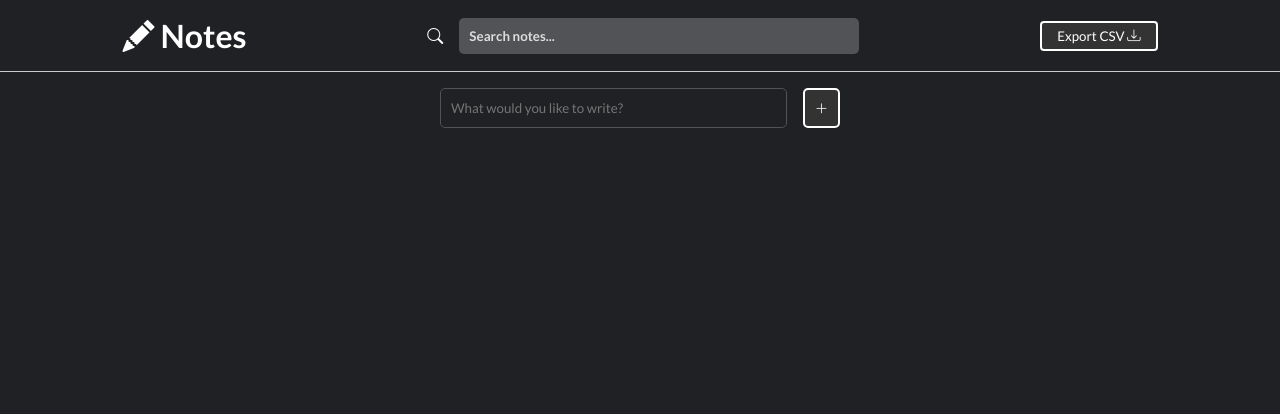
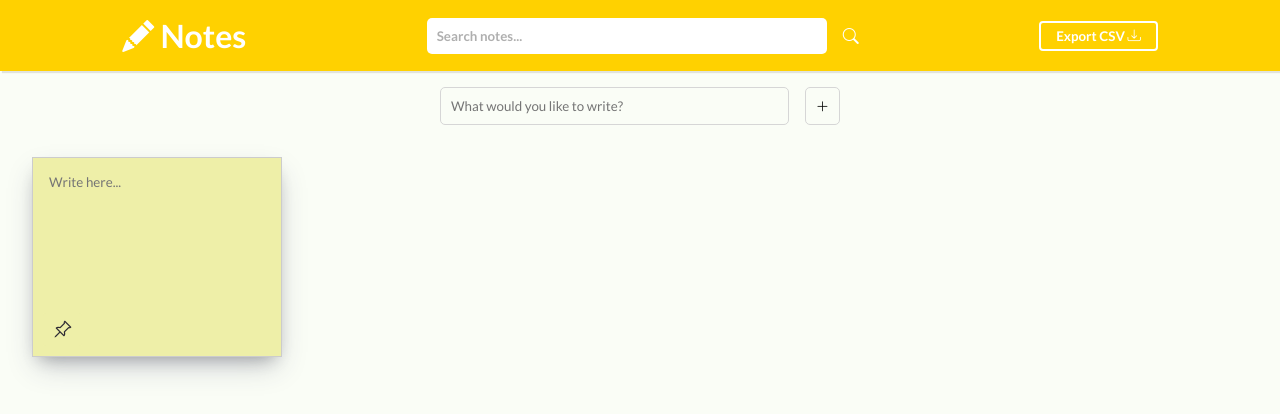
Before and after one commit to ednanf/JS-Stickies, a plain HTML site: page index.html in a window 1280 px wide. Drawn offline with nearby package versions, Linux system fonts and the light colour scheme.

Commit message:
Change UI color scheme

```diff
--- a/css/style.css
+++ b/css/style.css
@@ -7,27 +7,30 @@
 }
 
 body {
-	background-color: #202124;
+	background-color: #fafdf6;
 }
 
 /* cabeçalho */
 header {
-	border-bottom: 1px solid #ccc;
+	background-color: #ffd100;
+	/* border-bottom: 1px solid #ccc; */
 	padding: 1rem 2rem;
 	color: #fff;
 	display: flex;
 	align-items: center;
 	justify-content: space-around;
+	box-shadow: 2px 2px 1px rgba(0, 0, 0, 0.1);
 }
 
 #search-container {
 	display: flex;
 	align-items: center;
 	gap: 1rem;
+	font-size: bold;
 }
 
 #input-search {
-	background-color: #525356;
+	background-color: #fff;
 	border-radius: 5px;
 	border: none;
 	padding: 10px;
@@ -37,17 +40,18 @@ header {
 }
 
 #input-search::placeholder {
-	color: #ddd;
+	color: #afafaf;
 }
 
 #button-export-notes {
-	background-color: #333;
+	background-color: #ffd100;
 	border: 2px solid #fff;
 	border-radius: 4px;
 	color: #fff;
 	padding: 5px 15px;
 	cursor: pointer;
 	transition: 0.4s;
+	font-weight: bold;
 }
 
 #button-export-notes:hover {
@@ -72,21 +76,23 @@ header {
 #new-note-container input {
 	flex: 1;
 	background-color: transparent;
-	border: 1px solid #525356;
-	color: #fff;
+	border: 1px solid #d6d6d6;
+	color: #3c3c3f;
 }
 
 #new-note-container button {
 	cursor: pointer;
-	background-color: #333;
-	color: #fff;
-	border: 2px solid #fff;
+	background-color: #fafdf6;
+	color: #000;
+	border: 1px solid #d6d6d6;
 	transition: 0.4s;
+	font-weight: bolds;
 }
 
 #new-note-container button:hover {
-	color: #525356;
-	background-color: #fff;
+	color: #fff;
+	background-color: #ffd100;
+	border-color: #ffd100;
 }
 
 /* notes */
@@ -101,16 +107,18 @@ header {
 	min-height: 200px;
 	padding: 1rem;
 	border: 1px solid #ccc;
-	background-color: #202124;
-	border-radius: 10px;
-	color: #fff;
+	background-color: #eeefa8;
+	color: #2d2a32;
 	position: relative;
+	box-shadow:
+		0px 13px 27px -5px rgba(50, 50, 93, 0.25),
+		0px 8px 16px -8px rgba(0, 0, 0, 0.3);
 }
 
 .note textarea {
 	background-color: transparent;
 	resize: none;
-	color: #fff;
+	color: #2d2a32;
 	border: none;
 	height: 100%;
 	outline: none;
@@ -121,7 +129,7 @@ header {
 	left: 10px;
 	bottom: 10px;
 	font-size: 1.2rem;
-	background-color: #333;
+	background-color: #eeefa8;
 	cursor: pointer;
 	padding: 5px 10px;
 	border-radius: 3px;
@@ -129,8 +137,8 @@ header {
 }
 
 .note .bi-pin-angle:hover {
-	background-color: #fff;
-	color: #333;
+	/* background-color: #fafdf6; */
+	color: cornflowerblue;
 }
 
 .note:hover > i {
@@ -145,7 +153,7 @@ header {
 	font-size: 0.9rem;
 	padding: 5px;
 	transition: 0.2s;
-	color: #555;
+	color: #2d2a32;
 	cursor: pointer;
 	opacity: 0;
 	border-radius: 3px;
@@ -153,7 +161,7 @@ header {
 
 .note .bi-x-lg:hover,
 .note .bi-copy:hover {
-	color: #fff;
+	color: cornflowerblue;
 }
 
 .note .bi-x-lg:active {
@@ -161,7 +169,7 @@ header {
 }
 
 .note .bi-copy:active {
-	color: cornflowerblue;
+	color: #3f7d20;
 }
 
 .note .bi-copy {
--- a/index.html
+++ b/index.html
@@ -7,7 +7,7 @@
   <title>Notes</title>
   <!-- Style -->
   <link rel="stylesheet" href="css/style.css">
-  <!-- Bootstrap icons -->
+  <!-- Fontaweseom icons -->
   <link rel="stylesheet" href="https://cdn.jsdelivr.net/npm/bootstrap-icons@1.11.2/font/bootstrap-icons.min.css">
   <!-- Google Fonts -->
   <link rel="preconnect" href="https://fonts.googleapis.com">
@@ -22,8 +22,8 @@
   <header>
     <h1><i class="bi bi-pencil-fill"></i> Notes</h1>
     <div id="search-container">
+      <input type="text" ` id="input-search" placeholder='Search notes...'>
       <i class="bi bi-search"></i>
-      <input type="text" ` id="input-search" placeholder="Search notes...">
     </div>
     <button type="button" id="button-export-notes">Export CSV <i class="bi bi-download"></i></button>
   </header>
@@ -32,12 +32,12 @@
     <button type="button" class="button-new-note"><i class="bi bi-plus-lg"></i></button>
   </div>
   <div id="notes-container">
-    <!-- <div class="note">
+    <div class="note">
       <textarea placeholder="Write here..."></textarea>
       <i class="bi bi-pin-angle"></i>
       <i class="bi bi-x-lg"></i>
       <i class="bi bi-copy"></i>
-    </div> -->
+    </div>
   </div>
 </body>
 
--- a/js/script.js
+++ b/js/script.js
@@ -12,7 +12,7 @@ function addNote() {
 	};
 
 	const noteElement = createNote(noteObject.id, noteObject.content);
-
+	('');
 	notesContainer.appendChild(noteElement);
 }
 
```
